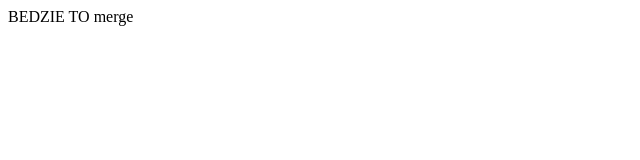
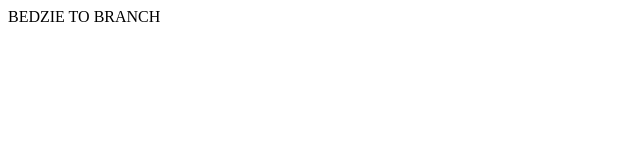
Before and after one commit to giftKuba/Party-With-Git, a plain HTML site: page index.html in a window 1280 px wide. Shown: the full height of the page, 0-640 px from the left. Drawn offline with Linux system fonts and the light colour scheme.

Commit message:
Revert "merge"
This reverts commit 56c59aa3d0e27635616ef168f818f929c9adcc30.

```diff
--- a/index.html
+++ b/index.html
@@ -5,7 +5,7 @@
     <title>Document</title>
 </head>
 <body>
-     BEDZIE TO merge
+     BEDZIE TO BRANCH
 
 </body>
 </html>
```
